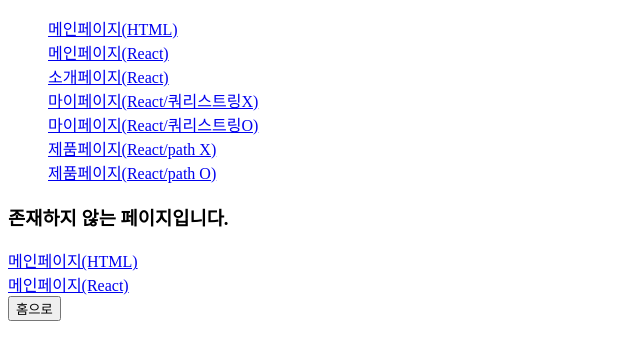
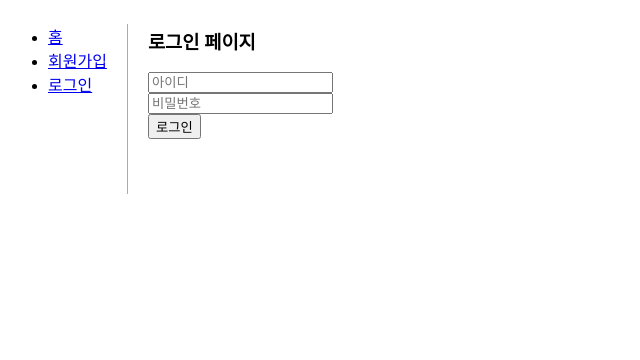
Before and after one commit to JeonghoonAHN0510/250526_Web_Spring2, a React (Vite) app in the folder src/main/reactapp/: page /login in a window 1280 px wide. Shown: the top 360 px of the page, without its empty margins (0-640 px from the left). Built offline with nearby package versions, Linux system fonts and the light colour scheme.

Commit message:
Study[React] : Task6

```diff
--- /dev/null
+++ b/src/main/reactapp/src/example/Day04/Task6.css
@@ -0,0 +1,9 @@
+.container{
+    display: flex;
+}
+.container ul{
+    height: 170px;
+    padding-right: 20px;
+    margin-right: 20px;
+    border-right: 1px #aaaaaa solid;
+}
--- /dev/null
+++ b/src/main/reactapp/src/example/Day04/Task6.jsx
@@ -0,0 +1,85 @@
+import { useRef } from "react";
+import { BrowserRouter, Link, Route, Routes } from "react-router-dom";
+
+import './Task6.css';
+
+// [1] 메인페이지 컴포넌트
+function Home( props ){
+    return(
+        <>
+        <h3>홈 페이지</h3>
+        <p>좌측 메뉴에서 회원가입 또는 로그인으로 이동해보세요.</p>
+        </>
+    ) // return end
+} // func end
+
+// [2] 회원가입 컴포넌트
+function Signup( props ){
+    const idInput = useRef(null);
+    const pwdInput = useRef(null);
+
+    const postSignup = async ( ) => {
+        console.log( idInput.current.value );
+        console.log( pwdInput.current.value );
+        const obj = { mid : idInput.current.value, mpwd : pwdInput.current.value };
+        console.log( obj );
+        // axios 진행
+
+    } // func end
+
+    return(
+        <>
+        <h3>회원가입 페이지</h3>
+        <input placeholder="아이디" ref={idInput}/>      <br />
+        <input placeholder="비밀번호" ref={pwdInput}/>   <br />
+        <button onClick={postSignup}>회원가입</button>
+        </>
+    ) // return end
+} // func end
+
+// [3] 로그인 컴포넌트
+function Login( props ){
+    const idInput = useRef(null);
+    const pwdInput = useRef(null);
+
+    const postLogin = async ( ) => {
+        console.log( idInput.current.value );
+        console.log( pwdInput.current.value );
+        const obj = { mid : idInput.current.value, mpwd : pwdInput.current.value };
+        console.log( obj );
+        // axios 진행
+    } // func end
+
+    return(
+        <>
+        <h3>로그인 페이지</h3>
+        <input placeholder="아이디" ref={idInput}/>      <br />
+        <input placeholder="비밀번호" ref={pwdInput}/>   <br />
+        <button onClick={postLogin}>로그인</button>
+        </>
+    ) // return end
+} // func end
+
+// [*] default 컴포넌트 + Router
+export default function Task6( props ){
+    return(
+        <>
+        <BrowserRouter>
+            <div class="container">
+                <ul>
+                    <li><Link to="/home">홈</Link></li>
+                    <li><Link to="/signup">회원가입</Link></li>
+                    <li><Link to="/login">로그인</Link></li>
+                </ul>
+                <div> {/* 라우터 렌더링 되는 곳 */}
+                    <Routes>
+                        <Route path="/home" element={<Home/>}/>
+                        <Route path="/signup" element={<Signup/>}/>
+                        <Route path="/login" element={<Login/>}/>
+                    </Routes>
+                </div>
+            </div>
+        </BrowserRouter>
+        </>
+    ) // return end
+} // func end
--- a/src/main/reactapp/src/main.jsx
+++ b/src/main/reactapp/src/main.jsx
@@ -90,8 +90,10 @@ const create = createRoot( root );
 // ================================= Day04 =================================
 // 4. 렌더링할 컴포넌트 import하기
 // import Component11 from './example/Day04/Component11';
-import Component12 from './example/Day04/Compoenet12';
+// import Component12 from './example/Day04/Compoenet12';
+import Task6 from './example/Day04/Task6';
 
 // 5. 렌더링하기 -> create.render()
 // create.render( <Component11/> );
-create.render( <Component12/> );
+// create.render( <Component12/> );
+create.render( <Task6/> );
```
